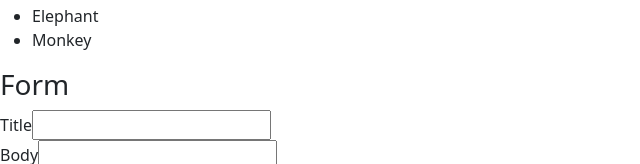
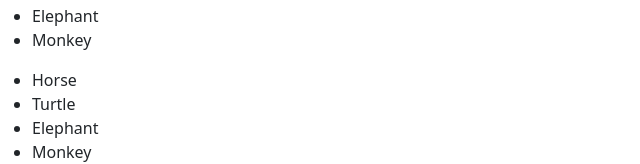
Before and after one commit to gigaamiridze/react-exercises, a React (Create React App) app: page / in a window 1280 px wide. Shown: the part 636-800 px from the top of the page, without its empty margins (0-640 px from the left). Built offline with nearby package versions, Linux system fonts and the light colour scheme; no server answers.

Commit message:
Added 'Mapping Object' exercise

```diff
--- /dev/null
+++ b/src/exercises/04.1-Mapping-Object/MappingObject.jsx
@@ -0,0 +1,15 @@
+import React from 'react';
+
+function MappingObject() {
+  const animals = [ { label: 'Horse' }, { label: 'Turtle' }, { label: 'Elephant' }, { label: 'Monkey' } ];
+
+  return (
+    <ul>
+      {animals.map((item, index) => (
+        <li key={index}>{item.label}</li>
+      ))}
+    </ul>
+  );
+}
+
+export default MappingObject;
--- a/src/index.js
+++ b/src/index.js
@@ -10,6 +10,7 @@ import App from './exercises/02.1-Rendering-From-Object/App';
 import BootstrapCard from './exercises/03-Component/BootstrapCard';
 import PersonProps from './exercises/03.1-Component-Props/PersonProps';
 import MappingArray from './exercises/04-Mapping-Array/MappingArray';
+import MappingObject from './exercises/04.1-Mapping-Object/MappingObject';
 import Form from './exercises/Form/Form';
 import FetchData from './exercises/Fetch-Data/FetchData';
 
@@ -24,6 +25,7 @@ root.render(
     <PersonProps name='Paul' surname='Carty' age={22} />
     <PersonProps name='Bob' surname='Dylan' age={33} />
     <MappingArray />
+    <MappingObject />
     <Form />
     <FetchData />
   </React.StrictMode>
```
Also changed, not shown: src/exercises/04.1-Mapping-Object/README.md (added).
